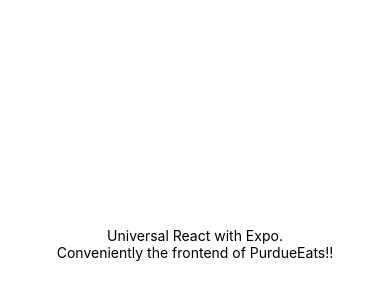
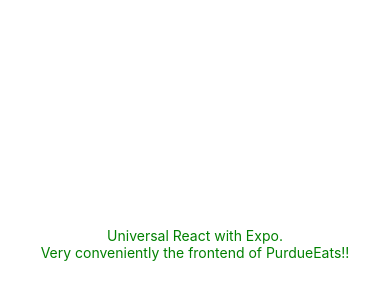
Before and after one commit to PurdueEats/backend, a React Native app in the folder frontend/: screen / in a window 390 px wide. Shown: the part 178-478 px from the top of the page. Built offline with nearby package versions, Linux system fonts and the light colour scheme.

Commit message:
styles example for eric

```diff
--- a/frontend/App.js
+++ b/frontend/App.js
@@ -1,5 +1,11 @@
 import * as React from "react";
-import { View, Text } from "react-native";
+import { StyleSheet, View, Text } from "react-native";
+
+const styles = StyleSheet.create({
+    container: {
+        color: "green"
+    },
+});
 
 export default function App() {
   return (
@@ -10,8 +16,8 @@
         alignItems: "center",
       }}
     >
-      <Text>Universal React with Expo.</Text>
-      <Text>Conveniently the frontend of PurdueEats!!</Text>
+      <Text style={ styles.container }>Universal React with Expo.</Text>
+      <Text style={ styles.container }>Very conveniently the frontend of PurdueEats!!</Text>
     </View>
   );
 }
```
